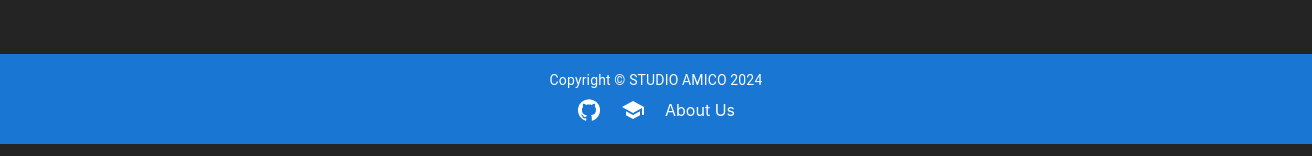
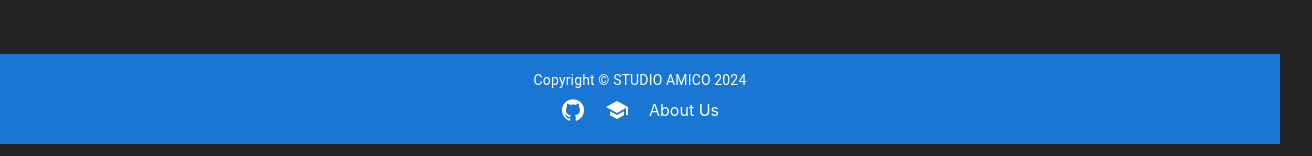
Before and after one commit to MattiaFranchini1/StudioAmicoFrontend, a React (Vite) app: page /login in a window 1280 px wide. Shown: the part 641-797 px from the top of the page, 1312 px wide, since content can reach past the window. Built offline with nearby package versions, Linux system fonts and the light colour scheme; no server answers.

Commit message:
\src\components\Footer.jsx: updated footer

```diff
--- a/src/components/Footer.jsx
+++ b/src/components/Footer.jsx
@@ -28,7 +28,7 @@ export default function Footer() {
                 minHeight: '8%',
                 //position: 'fixed',
                 bottom: 0,
-                width: '100%',
+                //width: '100%',
                 display: 'flex',
                 flexDirection: 'column',
                 alignItems: 'center',
```
